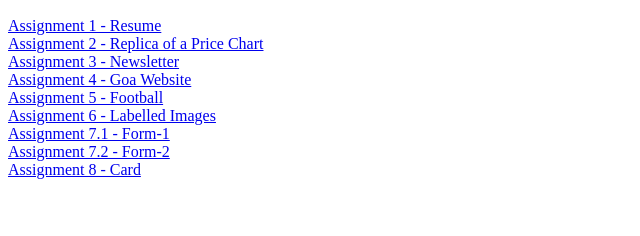
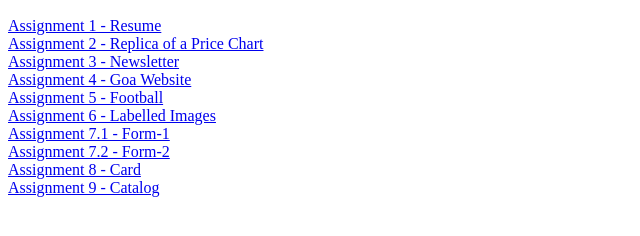
Before and after one commit to AninjoG/Web-Development, a plain HTML site: page index.html in a window 1280 px wide. Shown: the part 110-346 px from the top of the page, without its empty margins (0-640 px from the left). Drawn offline with Linux system fonts and the light colour scheme.

Commit message:
Update index.html

```diff
--- a/index.html
+++ b/index.html
@@ -22,6 +22,9 @@
 <a href="./Form/Form2/form2">Assignment 7.2 - Form-2 </a>
 <br>
 <a href="./Cards/card">Assignment 8 - Card</a>
+<br>
+<a href="./Catalog/Pro">Assignment 9 - Catalog</a>
+
 </body>
 
 </html>
```
